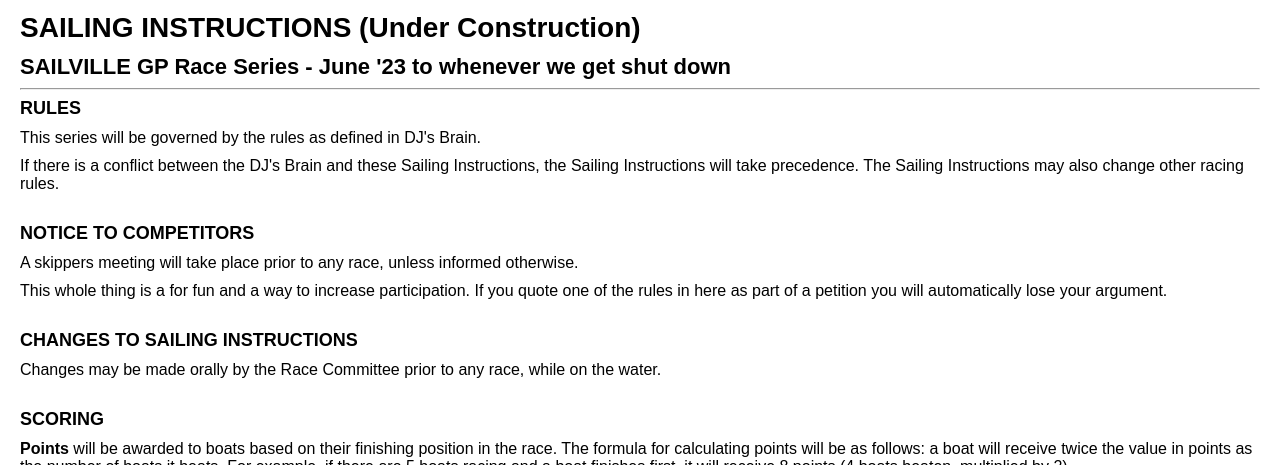
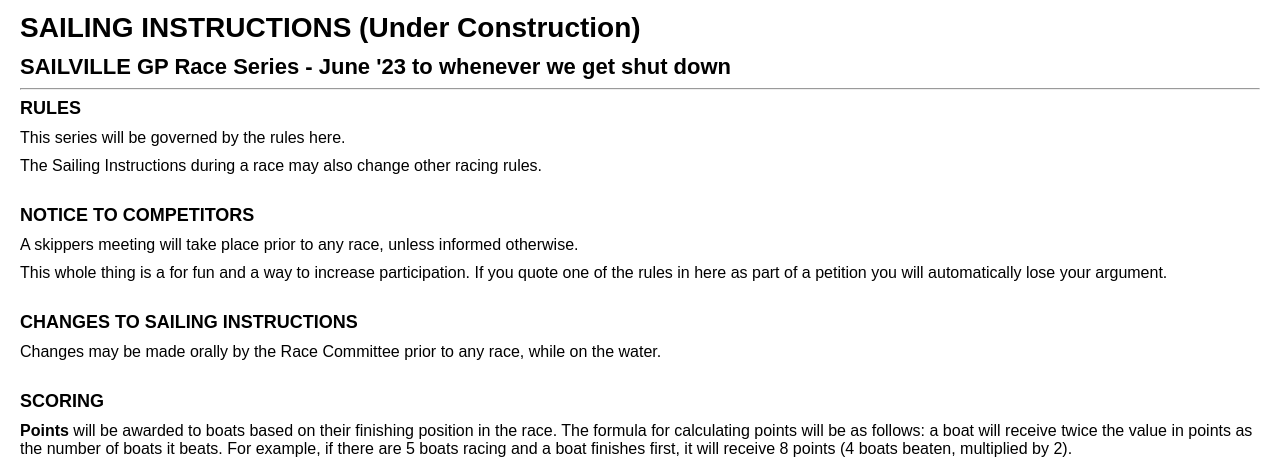
Before and after one commit to Djalmo/sailvillegp, a plain HTML site: page race_rules.html in a window 1280 px wide. Shown: the part 294-759 px from the top of the page. Drawn offline with Linux system fonts and the light colour scheme.

Commit message:
Add files via upload

```diff
--- a/race_rules.html
+++ b/race_rules.html
@@ -17,8 +17,8 @@
     <hr>
   <section id="rules">
     <h3>RULES</h3>
-    <p>This series will be governed by the rules as defined in DJ's Brain.</p>
-    <p>If there is a conflict between the DJ's Brain and these Sailing Instructions, the Sailing Instructions will take precedence. The Sailing Instructions may also change other racing rules.</p>
+    <p>This series will be governed by the rules here.</p>
+    <p>The Sailing Instructions during a race may also change other racing rules.</p>
   </section>
 
   <section id="notice">
```
